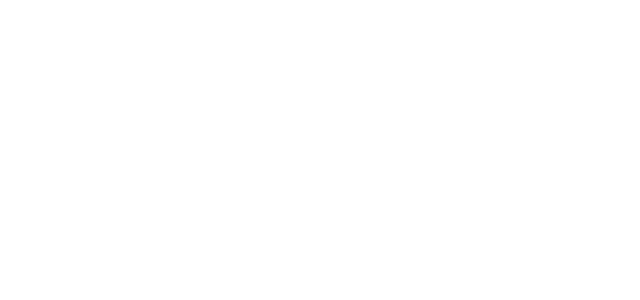
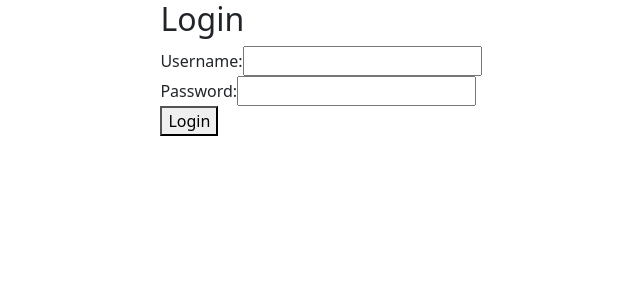
Before and after one commit to PlaydataTodayHouse/FE-TodayHouse, a React (Create React App) app: page /login in a window 1280 px wide. Before the commit this address had no page. Shown: the top 300 px of the page, without its empty margins (319-959 px from the left). Built offline with nearby package versions, Linux system fonts and the light colour scheme.

Commit message:
login example

```diff
--- /dev/null
+++ b/src/components/ArrowButton.jsx
@@ -0,0 +1,39 @@
+import React, { useState } from 'react';
+
+function ArrowButton({ direction }) {
+    const [isHovered, setIsHovered] = useState(false);
+    const transform = direction === 'left' ? 'scaleX(-1)' : null;
+
+  const arrowButtonStyles = {
+    filter: 'grayscale(100%)',
+    transition: 'filter 0.3s ease'
+  };
+
+  const arrowButtonHoverStyles = {
+    filter: 'grayscale(0%)'
+  };
+
+  return (
+    <svg
+      xmlns="http://www.w3.org/2000/svg"
+      width="40"
+      height="40"
+      viewBox="0 0 40 40"
+      fill="none"
+      style={{
+        ...arrowButtonStyles,
+        ...(isHovered ? arrowButtonHoverStyles : {}),
+        transform
+      }}
+      onMouseEnter={() => setIsHovered(true)}
+      onMouseLeave={() => setIsHovered(false)}
+    >
+      <g clipPath="url(#clip0_10_73)">
+        <path d="M20 40C8.9543 40 0 31.0457 0 20C0 8.9543 8.9543 0 20 0C31.0457 0 40 8.9543 40 20C40 31.0457 31.0457 40 20 40Z" fill="#35C5F0"/>
+        <path d="M23 20L15.5 27.5L16.9 28.9L25.3 20.5L25.8 20L25.3 19.5L16.9 11.1L15.5 12.5L23 20Z" fill="white"/>
+      </g>
+    </svg>
+  );
+}
+
+export default ArrowButton;
--- a/src/components/ShoppingCarousel.jsx
+++ b/src/components/ShoppingCarousel.jsx
@@ -1,13 +1,23 @@
-import React, { useState } from 'react';
+import React, { useState, useEffect } from 'react';
+import ArrowButton from './ArrowButton';
 
 function ShoppingCarousel() {
-  const [currentIndex, setCurrentIndex] = useState(0);
-  const images = [
-    { src: 'https://github.com/PlaydataTodayHouse/FE-TodayHouse/blob/dev/src/images/ImageEvent1.png?raw=true', link: '/event1' },
-    { src: 'https://github.com/PlaydataTodayHouse/FE-TodayHouse/blob/dev/src/images/ImageEvent2.png?raw=true', link: '/event2' },
-    { src: 'https://github.com/PlaydataTodayHouse/FE-TodayHouse/blob/dev/src/images/ImageEvent3.png?raw=true', link: '/event3' },
-    { src: 'https://github.com/PlaydataTodayHouse/FE-TodayHouse/blob/dev/src/images/ImageEvent4.png?raw=true', link: '/event4' }
+    const [currentIndex, setCurrentIndex] = useState(0);
+    const [hover, setHover] = useState(false);
+    const images = [
+    { src: 'https://github.com/PlaydataTodayHouse/FE-TodayHouse/blob/dev/src/images/eventCarouselSlide/ImageEvent1.png?raw=true', link: '/event1' },
+    { src: 'https://github.com/PlaydataTodayHouse/FE-TodayHouse/blob/dev/src/images/eventCarouselSlide/ImageEvent2.png?raw=true', link: '/event2' },
+    { src: 'https://github.com/PlaydataTodayHouse/FE-TodayHouse/blob/dev/src/images/eventCarouselSlide/ImageEvent3.png?raw=true', link: '/event3' },
+    { src: 'https://github.com/PlaydataTodayHouse/FE-TodayHouse/blob/dev/src/images/eventCarouselSlide/ImageEvent4.png?raw=true', link: '/event4' }
   ];
+
+  useEffect(() => {
+    const interval = setInterval(() => {
+      handleNext();
+    }, 2000);
+
+    return () => clearInterval(interval);
+  }, [currentIndex]);
 
   const handleNext = () => {
     setCurrentIndex((prevIndex) => (prevIndex + 1) % images.length);
@@ -23,41 +33,52 @@
       alignItems: 'center',
       position: 'relative',
       maxWidth: '1920px',
+      overflow: 'hidden',
     },
     button: {
-      backgroundColor: 'rgba(0, 0, 0, 0.5)',
-      color: 'white',
+      backgroundColor: 'transparent',
       border: 'none',
       cursor: 'pointer',
-      padding: '10px 20px',
-      fontSize: '1.5rem',
-      transition: 'background-color 0.3s',
-      borderRadius: '50%', // 원형 버튼을 위한 스타일
-      width: '40px',  // 원의 크기 조절
-      height: '40px', // 원의 크기 조절
+      width: '40px',
+      height: '40px',
+      flexShrink: 0,
+      opacity: hover ? 1 : 0,
+      transition: 'opacity 0.3s',
     },
     prevButton: {
       position: 'absolute',
-      left: '-50px',
+      left: '5rem',
+      top: '50%',
+      transform: 'translateY(-50%)',
     },
     nextButton: {
       position: 'absolute',
-      right: '-50px',
+      right: '5rem',
+      top: '50%',
+      transform: 'translateY(-50%)',
     },
     image: {
       width: '1920px',
-      height: '320px',
+      height: '380px',
       display: 'block',
     },
   };
 
   return (
-    <div style={styles.container}>
-      <button style={{ ...styles.button, ...styles.prevButton }} onClick={handlePrev}>&lt;</button>
+    <div
+      style={styles.container}
+      onMouseEnter={() => setHover(true)}
+      onMouseLeave={() => setHover(false)}
+    >
+      <button style={{ ...styles.button, ...styles.prevButton }} onClick={handlePrev}>
+        <ArrowButton direction="left" />
+      </button>
       <a href={images[currentIndex].link}>
         <img src={images[currentIndex].src} alt={`Event ${currentIndex + 1}`} style={styles.image} />
       </a>
-      <button style={{ ...styles.button, ...styles.nextButton }} onClick={handleNext}>&gt;</button>
+      <button style={{ ...styles.button, ...styles.nextButton }} onClick={handleNext}>
+        <ArrowButton direction="right" />
+      </button>
     </div>
   );
 }
--- /dev/null
+++ b/src/pages/Login.jsx
@@ -0,0 +1,42 @@
+import React, { useState } from 'react';
+
+function LoginPage() {
+  const [username, setUsername] = useState('');
+  const [password, setPassword] = useState('');
+
+  const handleSubmit = (e) => {
+    e.preventDefault();
+
+    // 여기서 서버에 로그인 요청을 보낼 수 있습니다.
+    // 예시: axios.post('/api/login', { username, password })
+
+    console.log('Submitted:', username, password);
+  };
+
+  return (
+    <div>
+      <h2>Login</h2>
+      <form onSubmit={handleSubmit}>
+        <div>
+          <label>Username: </label>
+          <input
+            type="text"
+            value={username}
+            onChange={(e) => setUsername(e.target.value)}
+          />
+        </div>
+        <div>
+          <label>Password: </label>
+          <input
+            type="password"
+            value={password}
+            onChange={(e) => setPassword(e.target.value)}
+          />
+        </div>
+        <button type="submit">Login</button>
+      </form>
+    </div>
+  );
+}
+
+export default LoginPage;
--- /dev/null
+++ b/src/pages/PromotionApply.jsx
@@ -0,0 +1,5 @@
+const PromotionRequest = () => {
+
+}
+
+export default PromotionRequest;
--- a/src/pages/Shopping.jsx
+++ b/src/pages/Shopping.jsx
@@ -3,7 +3,6 @@
 const ShoppingPage = () => {
     return (
         <div>
-          <h1>Shopping Page</h1>
           <ShoppingCarousel />
         </div>
       );
--- /dev/null
+++ b/src/pages/Signup.jsx
@@ -0,0 +1,5 @@
+const SignupPage = () => {
+
+}
+
+export default SignupPage;
--- a/src/routes/MyRoutes.jsx
+++ b/src/routes/MyRoutes.jsx
@@ -4,10 +4,12 @@
 import MediaPost from "../pages/MediaPost";
 import MediaPostTemplate from "../templates/MediaPostTemplate";
 import ShoppingPage from "../pages/Shopping";
+import LoginPage from "../pages/Login";
 
 const MyRoutes = () => {
   return (
     <Routes>
+      <Route path="/login" element={<LoginPage></LoginPage>}></Route>
       <Route element={<Template />}>
         <Route path="/" element={<MainPage />} />
         <Route path="/shopping" element={<ShoppingPage/>}/>
```
Also changed, not shown: src/images/eventCarouselSlide/arrow.svg (deleted).
